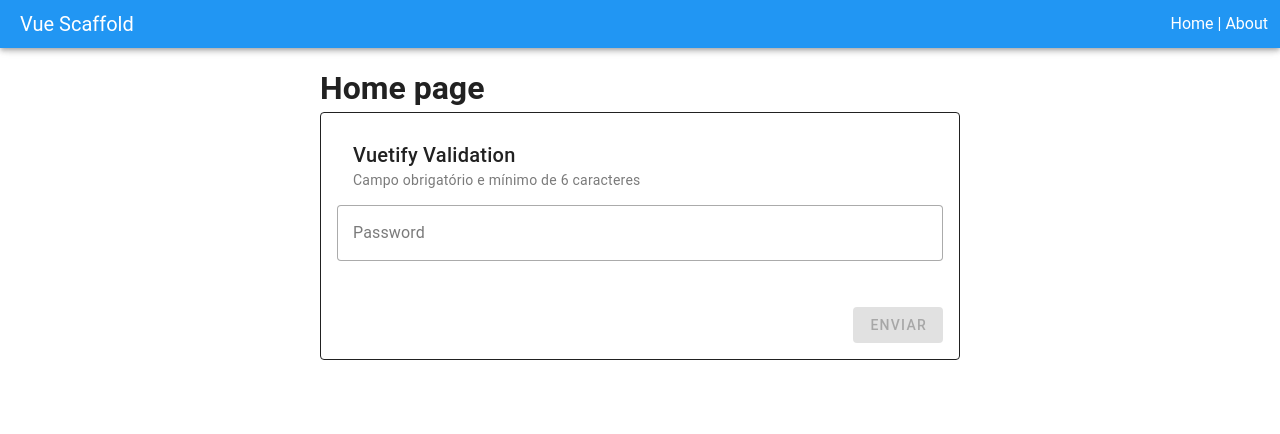
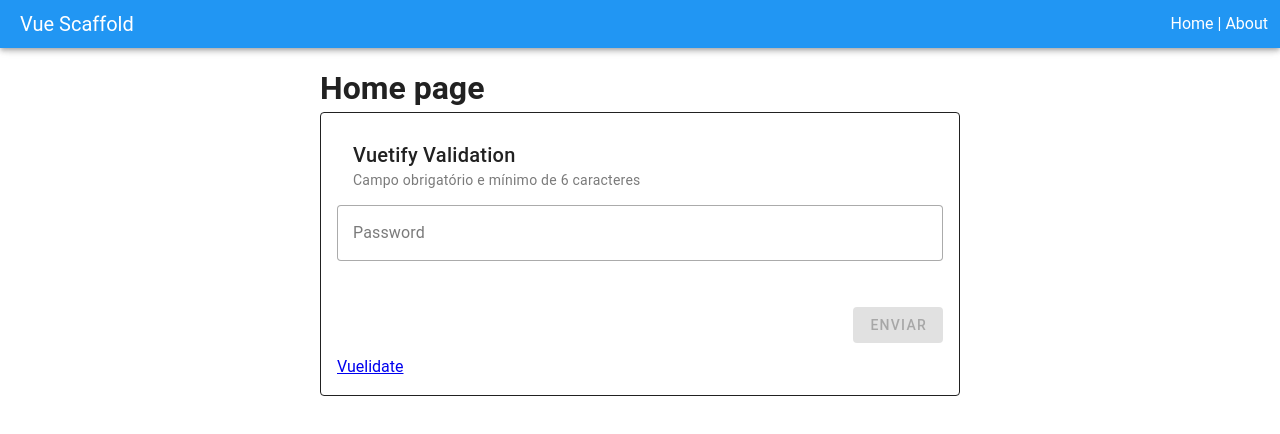
Before and after one commit to betogroo/vue-validate, a Vue app: page / in a window 1280 px wide. Shown: the top 434 px of the page. Built offline with nearby package versions, Linux system fonts and the light colour scheme.

Commit message:
feat: add link to vuelidate

```diff
--- a/src/modules/main/views/HomeView.vue
+++ b/src/modules/main/views/HomeView.vue
@@ -53,6 +53,14 @@ const rules = ref({
             >
           </v-row>
         </v-form>
+        <v-row>
+          <v-col
+            ><RouterLink :to="{ name: 'VuelidateView' }"
+              >Vuelidate</RouterLink
+            ></v-col
+          >
+          <v-col></v-col>
+        </v-row>
       </v-card>
     </v-responsive>
   </v-container>
```
